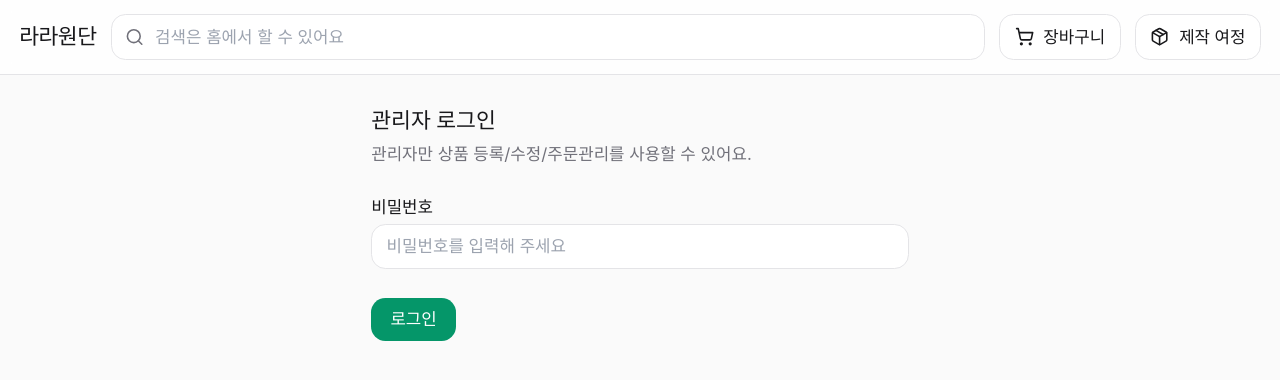
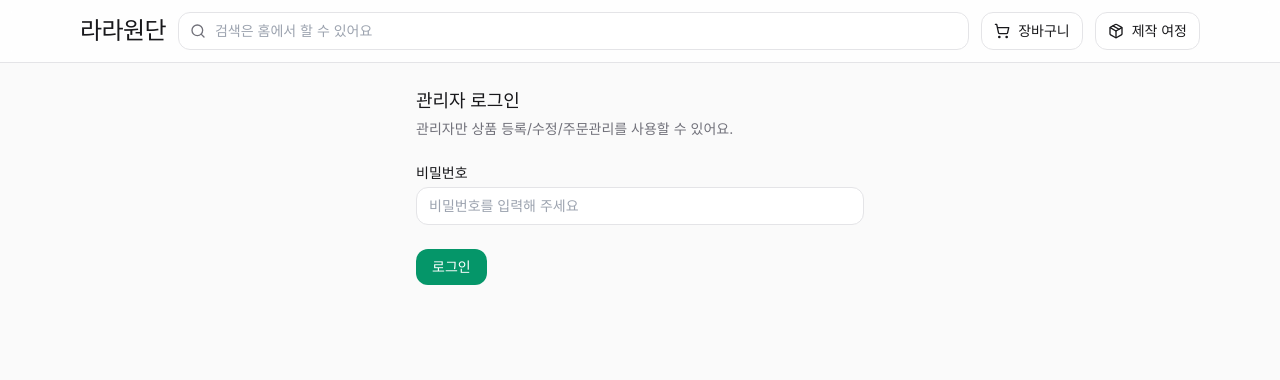
Before and after one commit to koreafood/side-job, a Vue app: page /admin/login in a window 1280 px wide. Shown: the top 380 px of the page. Built offline with nearby package versions, Linux system fonts and the light colour scheme; no server answers; a web font is replaced by a local one.

Commit message:
style: reduce global font size and increase header logo size
Adjust global font-size from 120% to 100% to improve readability and visual balance. Increase header logo font size from `text-lg` to `text-2xl` for better visual hierarchy.

```diff
--- a/src/components/AppHeader.vue
+++ b/src/components/AppHeader.vue
@@ -66,7 +66,7 @@ onMounted(() => {
       <!-- 로고 -->
       <button
         type="button"
-        class="text-lg font-semibold tracking-tight"
+        class="text-2xl font-semibold tracking-tight"
         @click="$router.push({ name: 'home' })"
       >
         라라원단
--- a/src/style.css
+++ b/src/style.css
@@ -14,7 +14,7 @@
   font-family:
     'MapoFlowerIsland', -apple-system, BlinkMacSystemFont, 'Segoe UI', 'Noto Sans',
     Helvetica, Arial, sans-serif, 'Apple Color Emoji', 'Segoe UI Emoji';
-  font-size: 120%;
+  font-size: 100%;
   line-height: 1.5;
   font-weight: 400;
 
```
